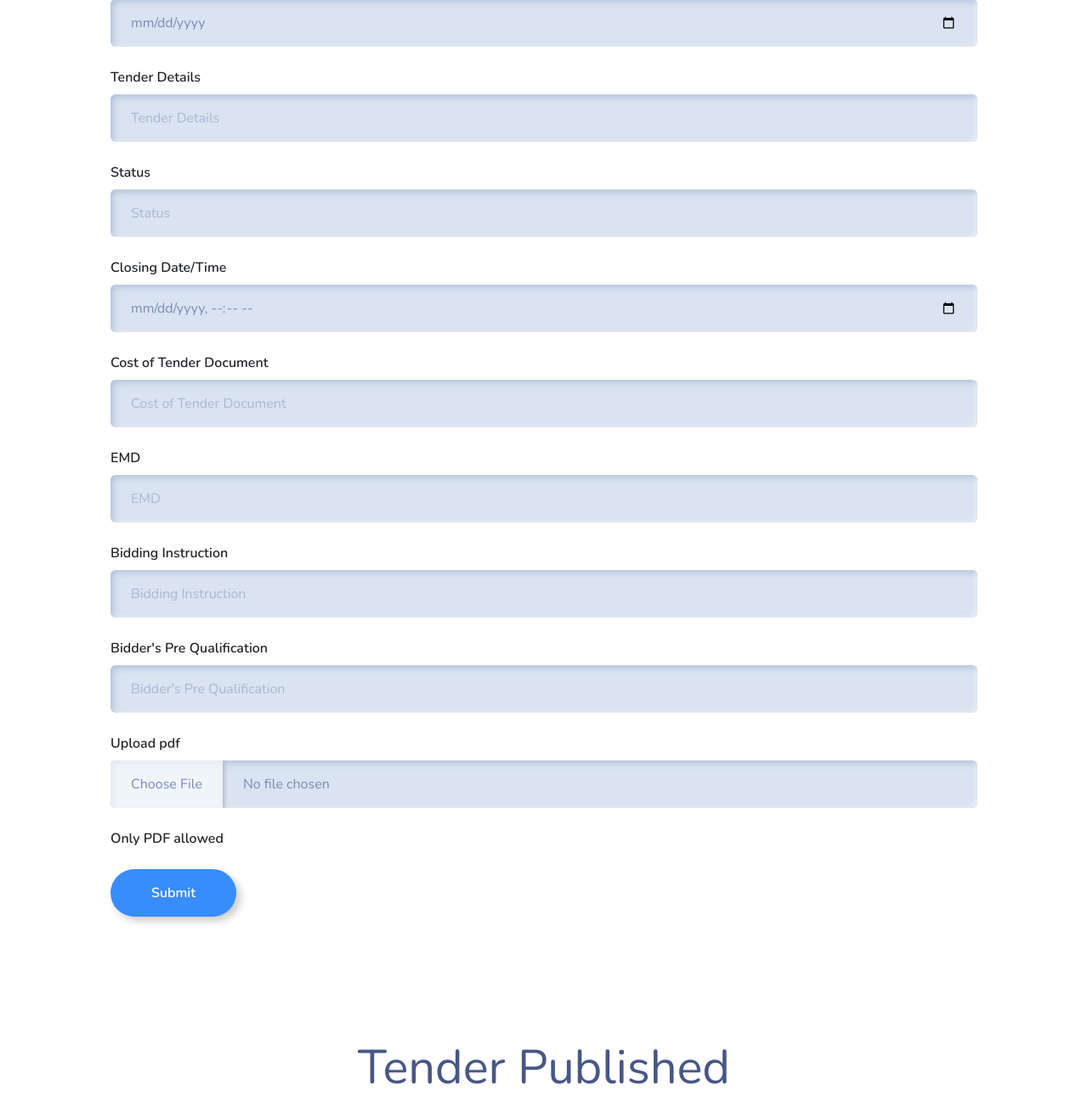
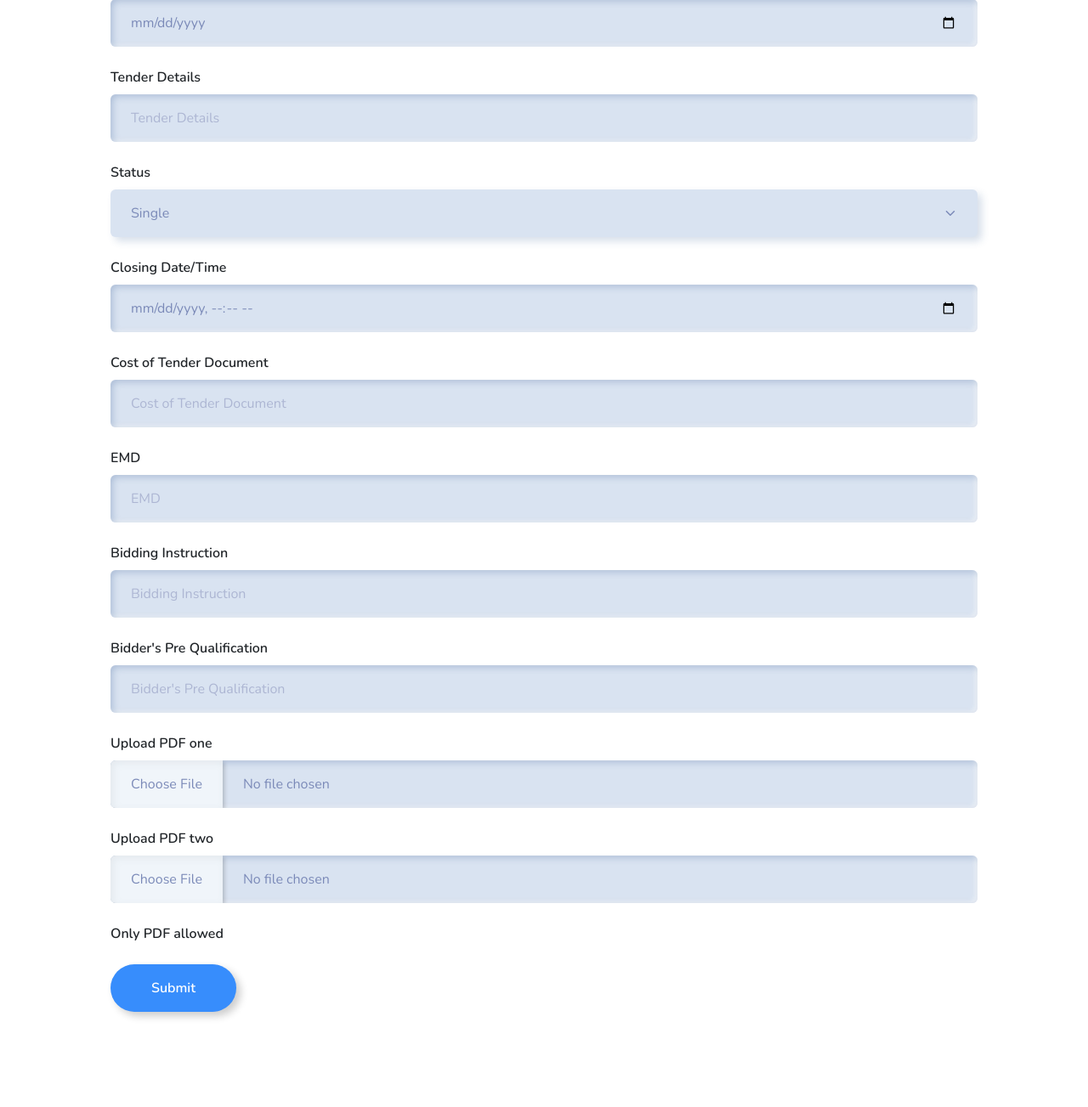
Before and after one commit to Shubhamdutta2000/Php-Admin-Panel-with-MySQL, a PHP site: page /grse/tender-admin.php in a window 1280 px wide. Shown: the part 524-1827 px from the top of the page at 85% size. Run offline with PHP 8.4, Linux system fonts and the light colour scheme; the visitor is signed in with stand-in values (Sample User, id 1); data that the repository does not hold is empty; some libraries are stand-ins or nearby versions.

Commit message:
feat: Added an other pdf upload section for eoi

```diff
--- a/eoi-view.php
+++ b/eoi-view.php
@@ -132,6 +132,7 @@
               <tbody><tr>
                 <td width="10%" class="blackbold">&nbsp;</td>
                 <td width="90%" class="blackbold">&nbsp;<a href="PDFs/<?php echo $post['pdfName'] ?>" target="_blank"><br /><strong><?php echo $post['pdfName'] ?></strong></a><br>Filetype: PDF<br />
+                <td width="90%" class="blackbold">&nbsp;<a href="PDFs/<?php echo $post['pdfTwo'] ?>" target="_blank"><br /><strong><?php echo $post['pdfTwo'] ?></strong></a><br>Filetype: PDF<br />
             &nbsp;
 
                 </td>
--- a/tender-admin.php
+++ b/tender-admin.php
@@ -50,29 +50,38 @@ else{
             </script>'  ;
         }
         else{
-            if(isset($_FILES['pdf'])) {// check if the image is uploaded or not
-                $pdf_name = $_FILES['pdf']['name']; //this will hold usser uploaded pdf name
-                $pdf_type = $_FILES['pdf']['type']; //this will hold usser uploaded pdf type
-                $tmp_name = $_FILES['pdf']['tmp_name']; //this temp name will help to save or move this im file to our folder where i store the all user uploaded image
+            if(isset($_FILES['pdfOne']) && isset($_FILES['pdfTwo'])) {// check if the pdf is uploaded or not
+                $pdf_one_name = $_FILES['pdfOne']['name']; //this will hold usser uploaded pdf name
+                $pdf_one_type = $_FILES['pdfOne']['type']; //this will hold usser uploaded pdf type
+                $tmp_one_name = $_FILES['pdfOne']['tmp_name']; //this temp name will help to save or move this im file to our folder where i store the all user uploaded pdf
+
+                $pdf_two_name = $_FILES['pdfTwo']['name']; //this will hold usser uploaded pdf name
+                $pdf_two_type = $_FILES['pdfTwo']['type']; //this will hold usser uploaded pdf type
+                $tmp_two_name = $_FILES['pdfTwo']['tmp_name']; //this temp name will help to save or move this im file to our folder where i store the all user uploaded pdf
+
+                //now explode the pdf and get the extentions of the file
+                $pdf_one_explode = explode('.', $pdf_one_name);
+                $pdf_one_ext = end($pdf_one_explode); //here we get the extension of the pdf file
+
+                //now explode the pdf and get the extentions of the file
+                $pdf_two_explode = explode('.', $pdf_two_name);
+                $pdf_two_ext = end($pdf_two_explode); //here we get the extension of the pdf file
 
 
-                //now explode the pdf and get the extentions of the file
-                $pdf_explode = explode('.', $pdf_name);
-                $pdf_ext = end($pdf_explode); //here we get the extension of the pdf file
-
                 $extensions = ['pdf','PDF']; // storing all supported formate of pdf in this array
-                if(in_array($pdf_ext, $extensions) == true) {// if the user uploaded file extensions matched with availabe extesion
+                if(in_array($pdf_one_ext, $extensions) == true && in_array($pdf_two_ext, $extensions) == true) {// if the user uploaded file extensions matched with availabe extesion
                     $time = time(); // hold current time in a var
                                     //when a user upload a pdf the current time will added with the file name
                                     //so all pdf file have a unique name
                     //lets now move the user uloaded pdf to our particular folder
-                    $new_pdf_name = $time.$pdf_name;
-                    if(move_uploaded_file($tmp_name, "PDFs/".$new_pdf_name)){//if user upload pdf move to our folder successfully
+                    $new_pdf_one_name = $time.$pdf_one_name;
+                    $new_pdf_two_name = $time.$pdf_two_name;
+                    if(move_uploaded_file($tmp_one_name, "PDFs/".$new_pdf_one_name) && move_uploaded_file($tmp_two_name, "PDFs/".$new_pdf_two_name)){//if user upload pdf move to our folder successfully
                         //now let's insert all the user data to the data base
 
                         $sql2 = "INSERT INTO `grsetable`
-                                (`unitName`, `enquiryNum`, `enquiryDate`, `tenderDetails`, `status`, `closingDateTime`, `costOfTenderDoc`, `emd`, `pdfName`,`biddingInstruction`,`bidderPreQualification`)
-                                VALUES ('$unitName', '$enquiryNum', '$enquiryDate', '$tenderDetails', '$status', '$closingDateTime', '$costOfTenderDoc', '$emd', '$new_pdf_name', '$biddingInstruction', '$bidderPreQualification')";
+                                (`unitName`, `enquiryNum`, `enquiryDate`, `tenderDetails`, `status`, `closingDateTime`, `costOfTenderDoc`, `emd`, `pdfName`,`biddingInstruction`,`bidderPreQualification`, `pdfTwo`)
+                                VALUES ('$unitName', '$enquiryNum', '$enquiryDate', '$tenderDetails', '$status', '$closingDateTime', '$costOfTenderDoc', '$emd', '$new_pdf_one_name', '$biddingInstruction', '$bidderPreQualification', '$new_pdf_two_name')";
                         $insert_data = mysqli_query($conn, $sql2);
                         if($insert_data){ //if data is inserted
                             echo '<script type="text/JavaScript">
@@ -119,7 +128,6 @@ else{
 
         // data is successfuly deleted from grse table then redirect to home page
         if(mysqli_query($conn, $query)) {
-            echo ROOT_URL;
             header('Location: '. ROOT_URL_TENDER . '');
         }else {
             echo "ERROR: ". mysqli_error($conn);
@@ -190,13 +198,18 @@ else{
                     <label for="enquiryDate" class="form-label mt-4">Enquiry Date</label>
                     <input type="date" name="enquiryDate" class="form-control bg-secondary" id="enquiryDate" placeholder="Enquiry Date">
                 </div>
+
                 <div class="form-group">
                     <label for="tenderDetails" class="form-label mt-4">Tender Details</label>
                     <input type="text" name="tenderDetails" class="form-control bg-secondary" id="tenderDetails" placeholder="Tender Details">
                 </div>
                 <div class="form-group">
                     <label for="status" class="form-label mt-4">Status</label>
-                    <input type="text" name="status" class="form-control bg-secondary" id="status" placeholder="Status">
+                    <select class="form-select bg-secondary" aria-label="Default select example" name="status">
+                        <option value="Single" selected>Single</option>
+                        <option value="Open">Open</option>
+                        <option value="Limited">Limited</option>
+                    </select>
                 </div>
                 <div class="form-group">
                     <label for="closingDateTime" class="form-label mt-4">Closing Date/Time</label>
@@ -219,8 +232,10 @@ else{
                     <input type="text" name="bidderPreQualification" class="form-control bg-secondary" id="emd" placeholder="Bidder's Pre Qualification" />
                 </div>
                 <div class="form-group">
-                    <label for="formFile" class="form-label mt-4">Upload pdf</label>
-                    <input class="form-control bg-secondary" type="file" name='pdf' id="formFile" require />
+                    <label for="formFile" class="form-label mt-4">Upload PDF one</label>
+                    <input class="form-control bg-secondary" type="file" name='pdfOne' id="formFile" require />
+                    <label for="formFile" class="form-label mt-4">Upload PDF two</label>
+                    <input class="form-control bg-secondary" type="file" name='pdfTwo' id="formFile" require />
                     <label for="formFile" class="form-label mt-4">Only PDF allowed</label>
                 </div>
 
--- a/tender-view.php
+++ b/tender-view.php
@@ -140,6 +140,7 @@
                 <td width="10%" class="blackbold">&nbsp;</td>
                 <!--<td width="90%" class="blackbold"><a href="Admin/PressTenderFiles/" target="_blank" title="View Document Details"></a></td>-->
                 <td width="90%" class="blackbold">&nbsp;<a href="PDFs/<?php echo $post['pdfName'] ?>" target="_blank"><br /><strong><?php echo $post['pdfName'] ?></strong></a><br>Filetype: PDF<br />
+                <td width="90%" class="blackbold">&nbsp;<a href="PDFs/<?php echo $post['pdfTwo'] ?>" target="_blank"><br /><strong><?php echo $post['pdfTwo'] ?></strong></a><br>Filetype: PDF<br />
             &nbsp;
 
                 </td>
```
Also changed, not shown: eoi-admin.php (+26 -16 lines).
